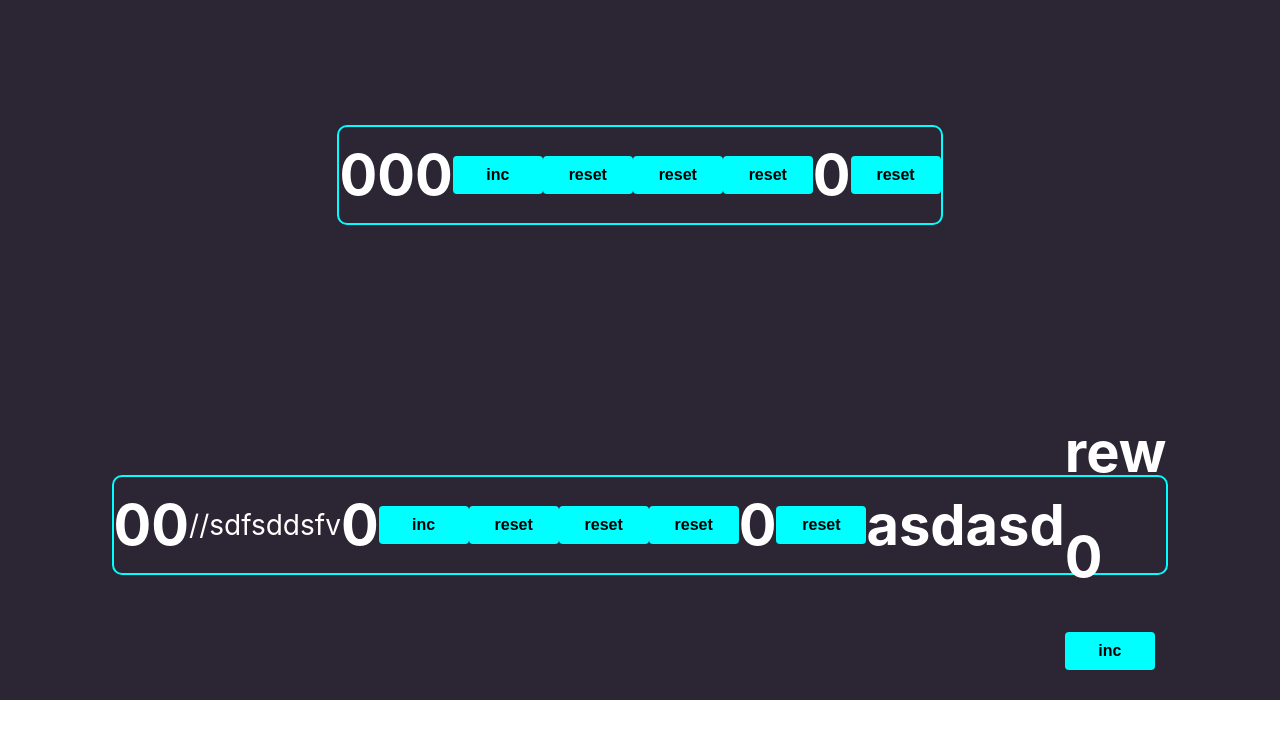
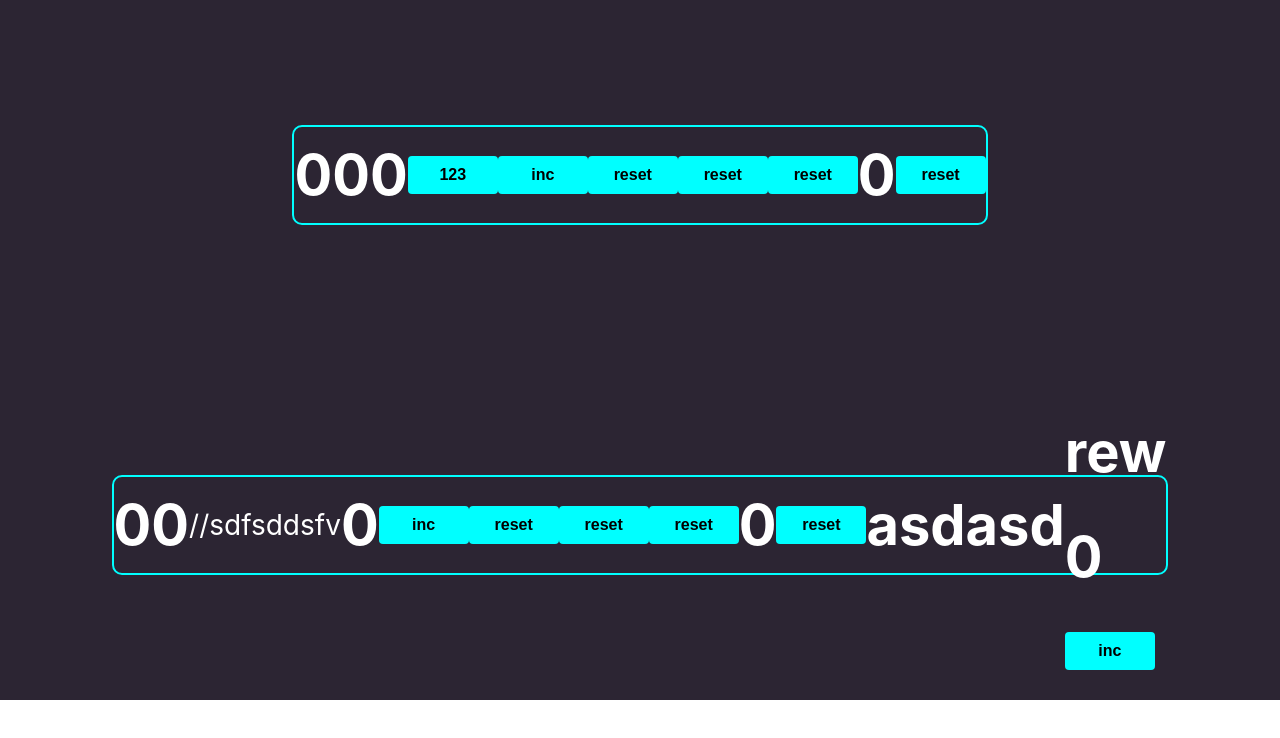
Before and after one commit to oleg-lego-lego/advanced-counter, a React (Create React App) app: page / in a window 1280 px wide. Shown: the top 738 px of the page. Built offline with nearby package versions, Linux system fonts and the light colour scheme.

Commit message:
add Button components

```diff
--- a/src/App.tsx
+++ b/src/App.tsx
@@ -18,6 +18,7 @@ function App() {
                 <h1>{count}</h1>
                 <h1>{count}</h1>
                 <h1>{count}</h1>
+                <Button name={'123'} callBack={() => {}}/>
                 <Button callBack={onClickIncHandler} name={'inc'}/>
                 <Button callBack={onClickResetHandler} name={'reset'}/>
                 <Button callBack={onClickResetHandler} name={'reset'}/>
```
